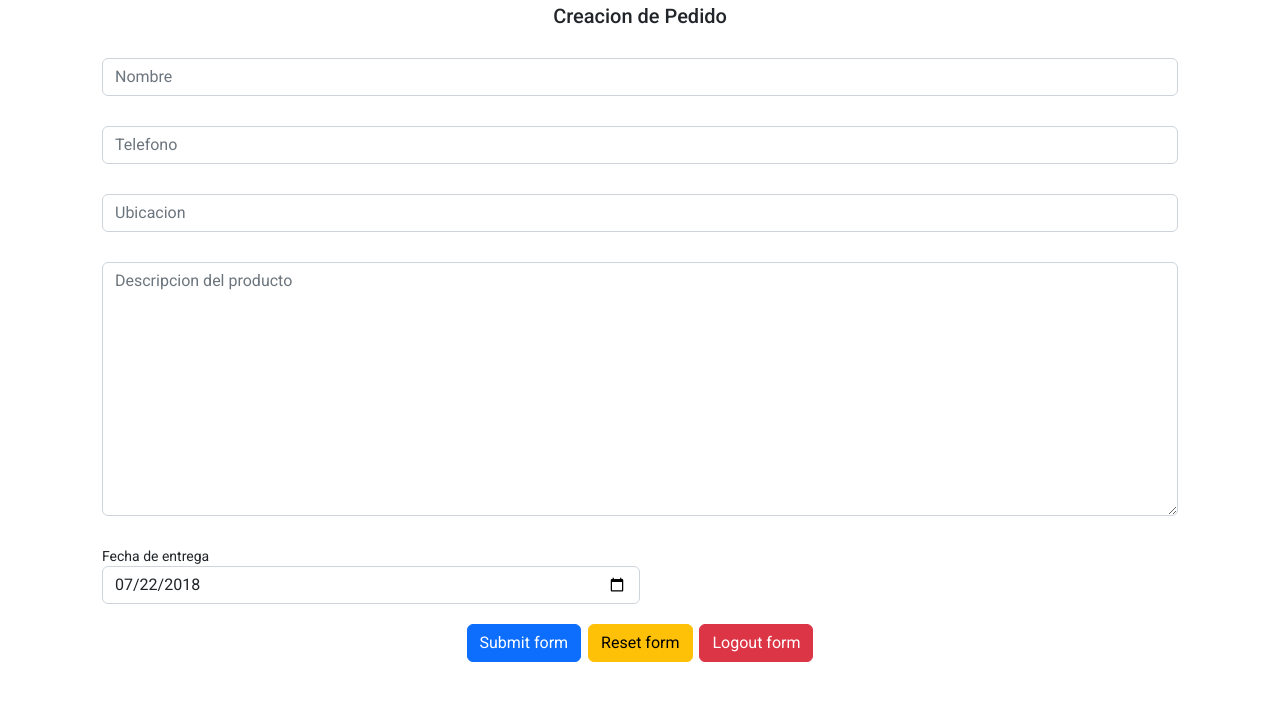
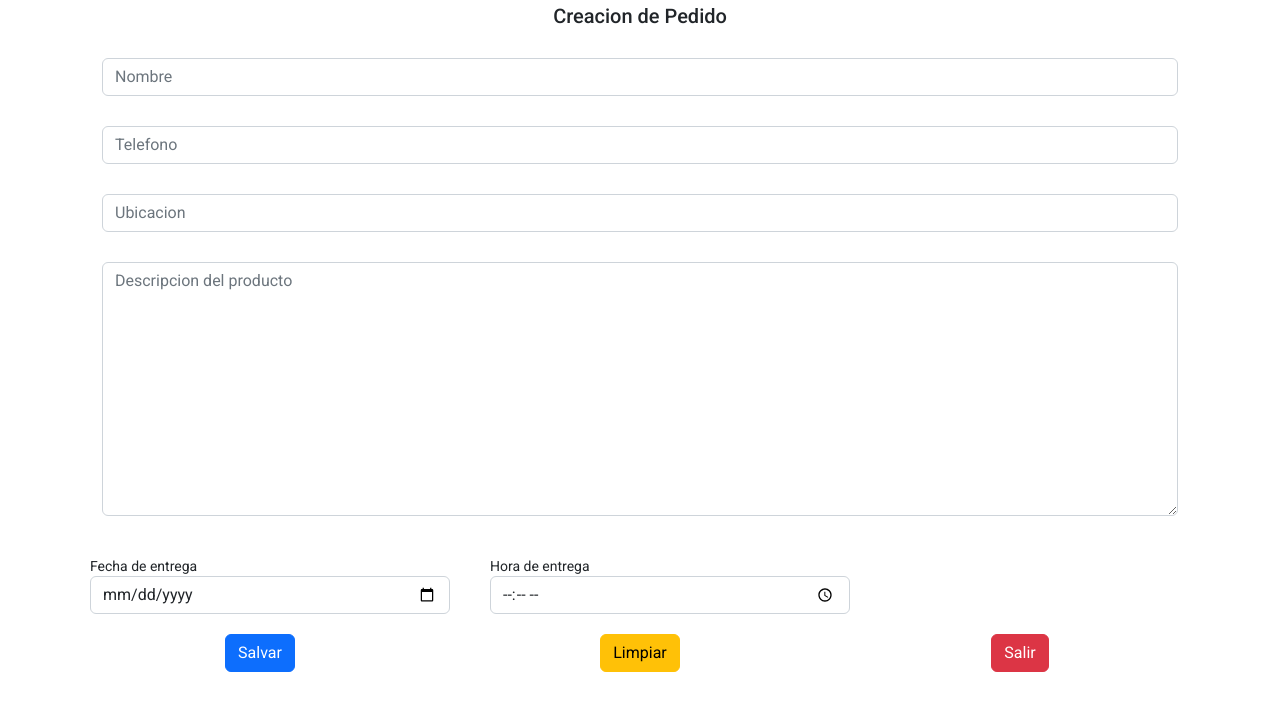
Before and after one commit to Locottus/chems, an Angular app in the folder Pedidos/: page / in a window 1280 px wide. Shown: the top 710 px of the page. Built offline with nearby package versions, Linux system fonts and the light colour scheme.

Commit message:
agregado valores de la forma

```diff
--- a/Pedidos/src/app/pedidos/pedidos.component.html
+++ b/Pedidos/src/app/pedidos/pedidos.component.html
@@ -2,15 +2,17 @@
   <div class="centrado">
     <h2>Creacion de Pedido</h2>
   </div>
-  <form>
+  <form (ngSubmit)="onSubmit(f)" #f="ngForm">
     <div class="form-row ">
       <div class="col margenes">
         <input
           type="text"
           class="form-control"
-          id="validationDefault01"
+          id="Nombre"
           placeholder="Nombre"
+          name="Nombre"
           required
+          ngModel
         >
       </div>
 
@@ -18,9 +20,11 @@
         <input
           type="text"
           class="form-control"
-          id="validationDefault02"
+          id="Telefono"
           placeholder="Telefono"
+          name="Telefono"
           required
+          ngModel
         >
       </div>
 
@@ -28,37 +32,63 @@
         <input
           type="text"
           class="form-control"
-          id="validationDefault03"
+          id="Ubicacion"
           placeholder="Ubicacion"
+          name="Ubicacion"
           required
+          ngModel
         >
       </div>
 
       <div class="col margenes">
         <textarea
-          id="validationDefault04"
+          id="Descripcion"
           class="md-textarea form-control"
           rows="10"
           placeholder="Descripcion del producto"
+          name="Descripcion"
+          ngModel
         ></textarea>
       </div>
 
-      <div class="col-6 margenes">
-        <label>Fecha de entrega</label>
-        <input
-          type="date"
-          class="date form-control"
-          id="start"
-          name="trip-start"
-          value="2018-07-22"
-        >
+      <div class="row">
+        <div class="col-4 margenes">
+          <label>Fecha de entrega</label>
+          <input
+            type="date"
+            class="date form-control"
+            id="Fecha"
+            name="Fecha"
+            ngModel
+          >
+        </div>
+
+        <div class="col-4 margenes">
+          <label>Hora de entrega</label>
+          <input
+            type="time"
+            class="time form-control"
+            id="Hora"
+            name="Hora"
+            min="09:00"
+            max="18:00"
+            required
+            ngModel
+          >
+         </div>
       </div>
 
     </div>
-    <div class="col-12 centrado">
-      <button class="btn btn-primary">Submit form</button>&nbsp;
-      <button class="btn btn-warning" >Reset form</button>&nbsp;
-      <button class="btn btn-danger" >Logout form</button>
+    <div class="row">
+      <div class="col-4 centrado">
+        <button class="btn btn-primary" type="submit">Salvar</button>
+      </div>
+      <div class="col-4 centrado">
+        <button class="btn btn-warning" >Limpiar</button>
+      </div>
+      <div class="col-4 centrado">
+        <button class="btn btn-danger" (click)="onLogout()">Salir</button>
+      </div>
     </div>
 
   </form>
--- a/Pedidos/src/app/pedidos/pedidos.component.ts
+++ b/Pedidos/src/app/pedidos/pedidos.component.ts
@@ -1,5 +1,5 @@
 import { Component, OnInit } from '@angular/core';
-import { FormGroup } from '@angular/forms';
+import { FormGroup, NgForm } from '@angular/forms';
 import { MatDialog, MatDialogRef } from '@angular/material/dialog';
 import { LoginModalComponent } from '../login-modal/login-modal.component';
 import { ServiciosService } from '../servicios.service';
@@ -35,8 +35,13 @@ export class PedidosComponent implements OnInit {
     this.matDialog.open(LoginModalComponent, { disableClose: true });
   }
 
-  salvarPedido() {
+  onSubmit(f:NgForm) {
+    console.log(f);
+  }
 
+  onLogout(){
+    this.autenticado = false;
+    this.openDialog();
   }
 
 }
```
